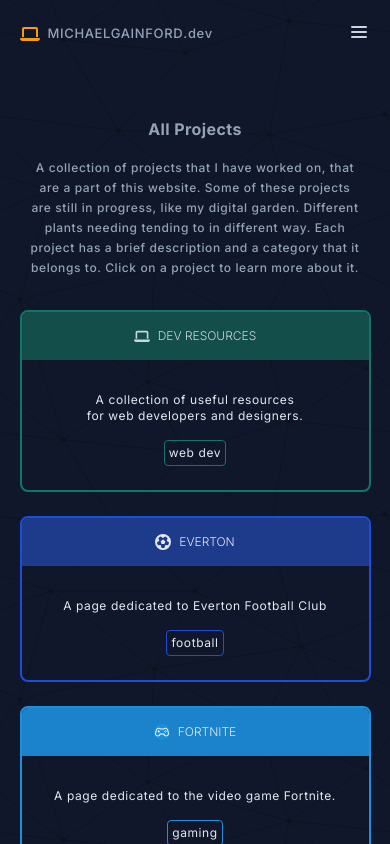
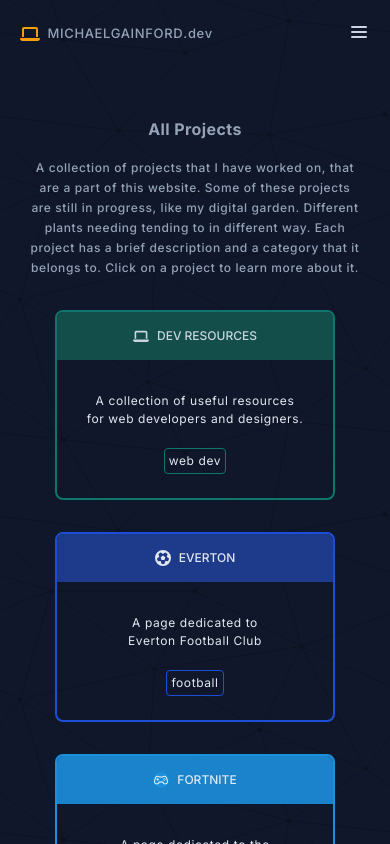
Before and after one commit to michaelgainford/michaelgainford.github.io, a Next.js app: page /projects in a window 390 px wide. Shown: the top 844 px of the page. Built offline with nearby package versions, Linux system fonts and the light colour scheme; what tailwindcss-motion would draw is missing.

Commit message:
Add scroll smooth to html

```diff
--- a/app/projects/football/competitions/premier-league/page.jsx
+++ b/app/projects/football/competitions/premier-league/page.jsx
@@ -23,7 +23,6 @@
 		<div className={`${globalPageStyles} bg-white text-epl [&>header]:bg-epl-500 [&>header]:text-white [&>footer]:bg-epl [&>footer]:text-white`}>
 			<Header />
 			<main className={`!w-full text-epl`}>
-				<PremierLeagueHero />
 
 				<div className={`${mainStyles}`}>
 					<H1 text={`Premier League`} />
--- a/app/projects/movies-database/page.jsx
+++ b/app/projects/movies-database/page.jsx
@@ -27,11 +27,15 @@
 		<div className={`${globalPageStyles} ${pageStyles}`}>
 			<Header />
 			<main className={`${mainStyles}`}>
-				<div className="flex items-center gap-1 my-8 title-icon">
+				<div className="flex items-center gap-2 my-8 title-icon">
 					<IconMovies classes="size-5 fill-slate-200 lg:size-8"  />
 					<H1 text={`Movies Database`} font_sizes={`!pt-0`} other_classes={`!mb-0 !pb-0`}/>
 				</div>
-				<PageIntro text={pageIntroText} text_colour={`text-current`} other_classes={`text-xs text-balance text-center leading-5 font-light md:text-sm md:mb-20 xl:pb-12`}/>
+				<PageIntro
+				  text={pageIntroText}
+				  text_colour={`text-current`}
+				  other_classes={`text-xs text-balance text-center leading-5 font-light md:text-sm md:mb-20 xl:pb-12`}
+				/>
 				<div className="flex w-full gap-4 mb-8 text-xs lg:text-sm tracking-wide motion motion-preset-slide-up motion-delay-[1000ms] motion-duration-500 uppercase divide-x divide-gray-800 movies-mini-nav max-sm:justify-center max-sm:mt-8 [&>a]:transition-all [&>a]:duration-300 [&>a]:scroll-smooth xl:mb-16">
 					<a className="hover:underline" href="#watched-movies">🎥 Watched</a>
 					<a className="pl-3 hover:underline" href="#to-watch">⏰ To Watch</a>
@@ -40,7 +44,7 @@
 				{/* Watched Movies */}
 				<div className={watchedMoviesCombinedStyles} id="watched-movies">
 					{watchedMovies.map((movie, id) => (
-					<div key={id} className="flex flex-col items-center content-center duration-300 ease-in-out border cursor-pointer justify-items-center border-black/80 text-light_colour border-secondary group hover:bg-secondary bg-black/90 relative xl:max-w-[200px] 2xl:max-w-[250px] snap-always snap-center max-xl:mr-12 mb-8">
+					<div key={id} className="flex flex-col items-center content-center duration-300 ease-in-out border cursor-pointer justify-items-center border-black/80 text-light_colour border-secondary group hover:bg-secondary bg-black/90 relative xl:max-w-[200px] 2xl:max-w-[200px] snap-always snap-center max-xl:mr-12 mb-8">
 						<div className="w-full max-w-full movie-poster">
 							<Image src={movie.image} className="max-xl:min-w-[200px] xl:min-w-[120px] max-w-[200px] object-cover duration-1000 xl:opacity-50 group-hover:xl:opacity-100 scale-[100%] group-hover:xl:scale-[120%] group-hover:xl:ease-in-out w-full rounded-sm" alt={movie.title} height={300} width={200} />
 						</div>
--- a/app/projects/page.jsx
+++ b/app/projects/page.jsx
@@ -36,20 +36,20 @@
 				  classes_other={``}
 				/>
 
-				<div className="grid flex-wrap w-full grid-cols-1 gap-6 xs:grid-cols-2 xs:gap-6 md:gap-8 md:grid-cols-3 lg:grid-cols-4 lg:gap-8 2xl:grid-cols-5 2xl:gap-16 motion motion-preset-slide-up motion-delay-[1000ms] motion-duration-50">
+				<div className="grid flex-wrap w-full grid-cols-1 gap-8 sm:grid-cols-2 md:gap-8 md:grid-cols-3 lg:grid-cols-4 lg:gap-8 3xl:grid-cols-5 2xl:gap-16 motion motion-preset-slide-up motion-delay-[1000ms] motion-duration-50">
 					{DataForProjects.map((project, index) => (
-					<Link key={index} href={project.href} className={`border-2 ${project.border} ${project.hover} ${project.color} h-full  rounded-lg space-y-4 gap-4 flex flex-col justify-between bg-transparent ${project.archived ? `opacity-50` : ``} cursor-pointer group`}>
+					<Link key={index} href={project.href} className={`border-2 ${project.border} ${project.hover} ${project.color} h-full  rounded-lg space-y-4 gap-4 flex flex-col justify-between bg-transparent max-sm:w-[80%] max-sm:mx-auto hover:transition duration-500 ${project.archived ? `opacity-50` : ``} cursor-pointer group`}>
 						<span className={`flex justify-center items-center gap-2 lg:gap-4 pt-4 rounded-t-md py-4 ${project.bg}`}>
 							<span className={`icon-box size-4 rounded-full ${project.bg} flex items-center justify-center ${project.color}`}>
 								<span className="flex items-center justify-center gap-4 size-4">
 									<project.icon fill={`fill-current`} className={`stroke-slate-300 fill-current`} />
 								</span>
 							</span>
-							<h2 className="text-xs font-light uppercase">{project.name}</h2>
+							<h2 className="text-xs font-medium uppercase xl:text-sm 2xl:text-base">{project.name}</h2>
 						</span>
-						<span className="flex flex-col justify-between gap-4 px-4 pb-6 text-slate-200">
-							<span className={`flex justify-center text-xs tracking-wider text-center text-current group-hover:${project.color} text-balance`}>
-								<span className="text-center line-clamp-2">{project.description}</span>
+						<span className="flex flex-col justify-between gap-5 px-4 pb-6 text-slate-200">
+							<span className={`flex justify-center text-xs tracking-wider text-center text-current text-balance`}>
+								<span className="leading-normal text-center line-clamp-2">{project.description}</span>
 							</span>
 							<span className="flex items-end justify-center">
 								<span className={`p-1 text-xs tracking-wider lowercase border ${project.border} rounded`}>
--- a/app/projects/space/page.jsx
+++ b/app/projects/space/page.jsx
@@ -23,7 +23,7 @@
 						<h3 className={`mt-8 mb-4 text-2xl text-center hidden`}>The Planets</h3>
 						<PageIntro text={pageIntroText} text_colour="text-slate-100" />
 
-						<div className={`grid flex-wrap grid-cols-1 gap-4 sm:grid-cols-2 lg:gap-8 xl:gap-12`}>
+						<div className={`grid flex-wrap grid-cols-1 gap-4 sm:grid-cols-2 lg:gap-8 xl:gap-12 motion motion-preset-slide-up motion-delay-[700ms]`}>
 						{DataForPlanets.map((planet, index) => (
 							<div key={index} className={`w-full border rounded-lg bg-black border-slate-900 flex flex-col items-center px-4 py-8 space-y-2 text-center min-w-[200px] gap-4 max-sm:w-full [&>h2]:text-base [&>h2]:tracking-wider [&>h2]:text-center [&>h2]:font-bold lg:[&_>h2]:text-lg`}>
 								<h2>{planet.name}</h2>
--- a/components/data/Data_For_Movies.jsx
+++ b/components/data/Data_For_Movies.jsx
@@ -96,7 +96,6 @@
 		genre: "Action",
 		duration: 152,
 		watched: true,
-
   	},
   	{
 		id: 9,
@@ -1522,8 +1521,7 @@
 		title: "Pulp Fiction",
 		image: "/movies-images/pulp-fiction.webp",
 		imdb_url: "https://www.imdb.com/title/tt0110912/",
-  description:
-    "The lives of two mob hitmen, a boxer, a gangster and his wife, and a pair of diner bandits intertwine in four tales of violence and redemption.",
+		description: "The lives of two mob hitmen, a boxer, a gangster and his wife, and a pair of diner bandits intertwine in four tales of violence and redemption.",
 		year: 1994,
 		genre: "Crime",
 		duration: 154,
--- a/components/data/Data_For_Projects.jsx
+++ b/components/data/Data_For_Projects.jsx
@@ -171,7 +171,7 @@
   },
   {
     name: "Geography",
-    href: "/",
+    href: "/projects/the-world",
     featuredProject: false,
     icon: Icon_Earth,
     color: "text-slate-700",
```
Lines whose indentation alone changed are shown as unchanged.
